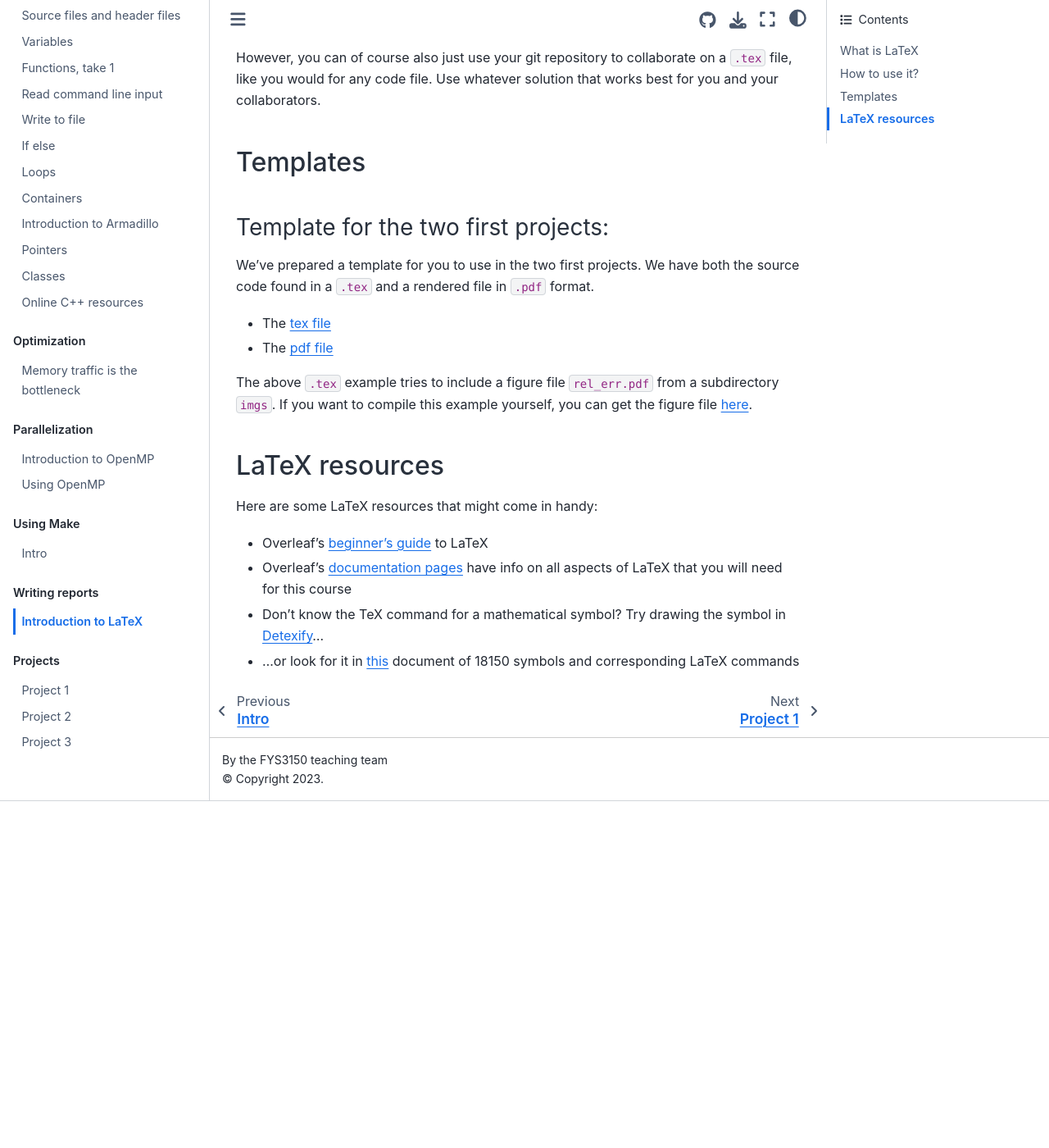
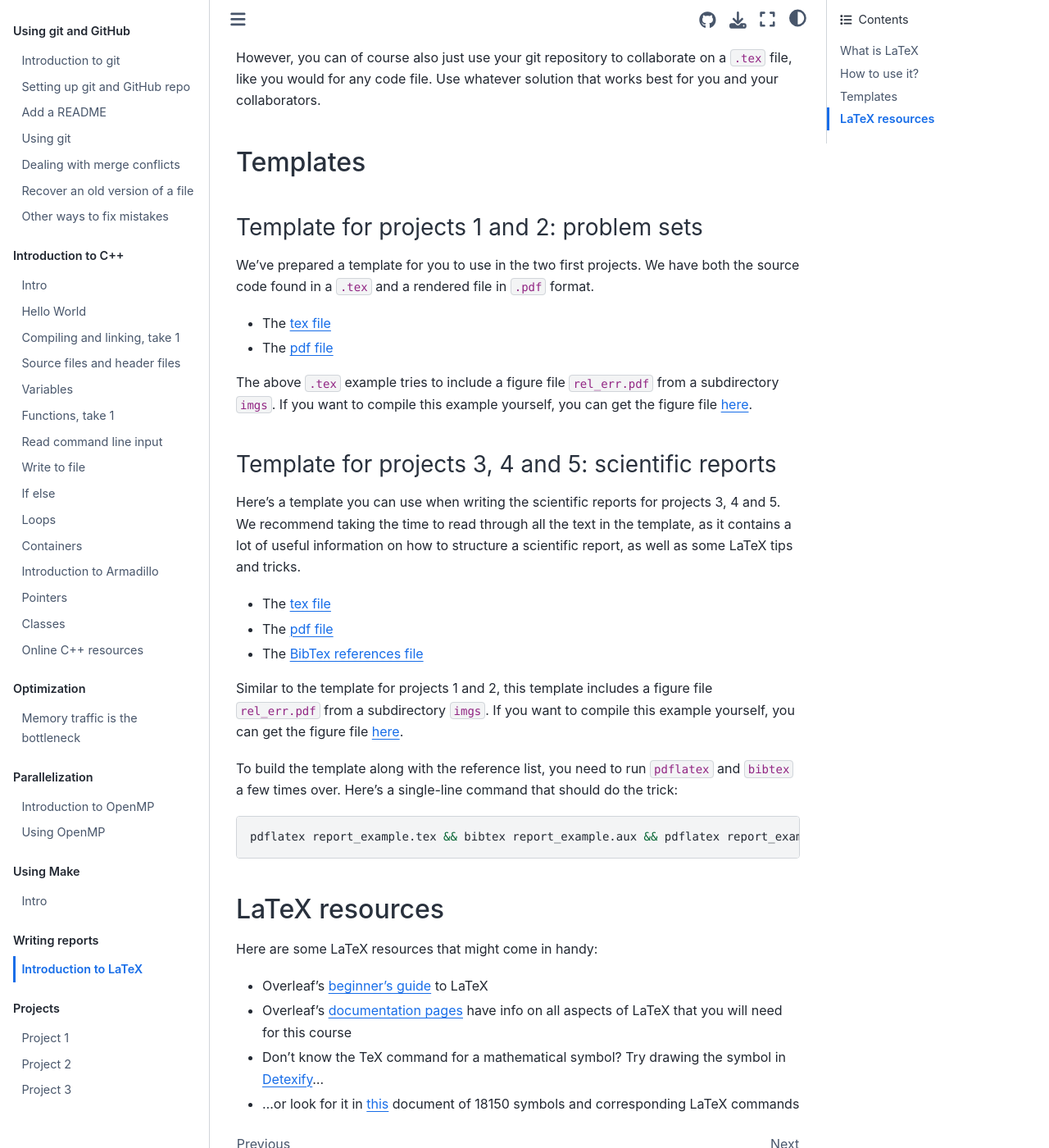
Before and after one commit to anderkve/FYS3150, a Jupyter Book: the page built from book/writing_reports/introduction_to_latex.md, in a window 1280 px wide and 1400 px high, scrolled down 688 px. Shown: the whole window at 82% size. Built offline with Jupyter Book 1.0.4 settings and Sphinx 7.4.7 and the Sphinx Book theme 1.1.4, drawn with Linux system fonts in a browser that asks for light colours; before the commit the page ends 1665 px from its top, so only the background shows below that.

Commit message:
Updated the LaTeX page with links to the report template.
	modified:   book/writing_reports/introduction_to_latex.md

````diff
--- a/book/writing_reports/introduction_to_latex.md
+++ b/book/writing_reports/introduction_to_latex.md
@@ -24,7 +24,7 @@
 
 ## Templates
 
-### Template for the two first projects:
+### Template for projects 1 and 2: problem sets
 
 We've prepared a template for you to use in the two first projects. We have both the source code found in a `.tex` and a rendered file in `.pdf` format.
 
@@ -32,6 +32,24 @@
 - The [pdf file](https://github.com/anderkve/FYS3150/blob/master/book/writing_reports/tex_mal/oppgave_mal.pdf)
 
 The above `.tex` example tries to include a figure file `rel_err.pdf` from a subdirectory `imgs`. If you want to compile this example yourself, you can get the figure file [here](https://github.com/anderkve/FYS3150/blob/master/book/writing_reports/tex_mal/imgs/rel_err.pdf).
+
+
+### Template for projects 3, 4 and 5: scientific reports
+
+Here's a template you can use when writing the scientific reports for projects 3, 4 and 5. We recommend taking the time to read through all the text in the template, as it contains a lot of useful information on how to structure a scientific report, as well as some LaTeX tips and tricks.
+
+- The [tex file](https://github.com/anderkve/FYS3150/blob/master/book/writing_reports/tex_mal/report_example.tex)
+- The [pdf file](https://github.com/anderkve/FYS3150/blob/master/book/writing_reports/tex_mal/report_example.pdf)
+- The [BibTex references file](https://github.com/anderkve/FYS3150/blob/master/book/writing_reports/tex_mal/ref.bib)
+
+Similar to the template for projects 1 and 2, this template includes a figure file `rel_err.pdf` from a subdirectory `imgs`. If you want to compile this example yourself, you can get the figure file [here](https://github.com/anderkve/FYS3150/blob/master/book/writing_reports/tex_mal/imgs/rel_err.pdf).
+
+To build the template along with the reference list, you need to run `pdflatex` and `bibtex` a few times over. Here's a single-line command that should do the trick:
+
+```sh
+pdflatex report_example.tex && bibtex report_example.aux && pdflatex report_example.tex && pdflatex report_example.tex
+```
+
 
 ## LaTeX resources
 
````
